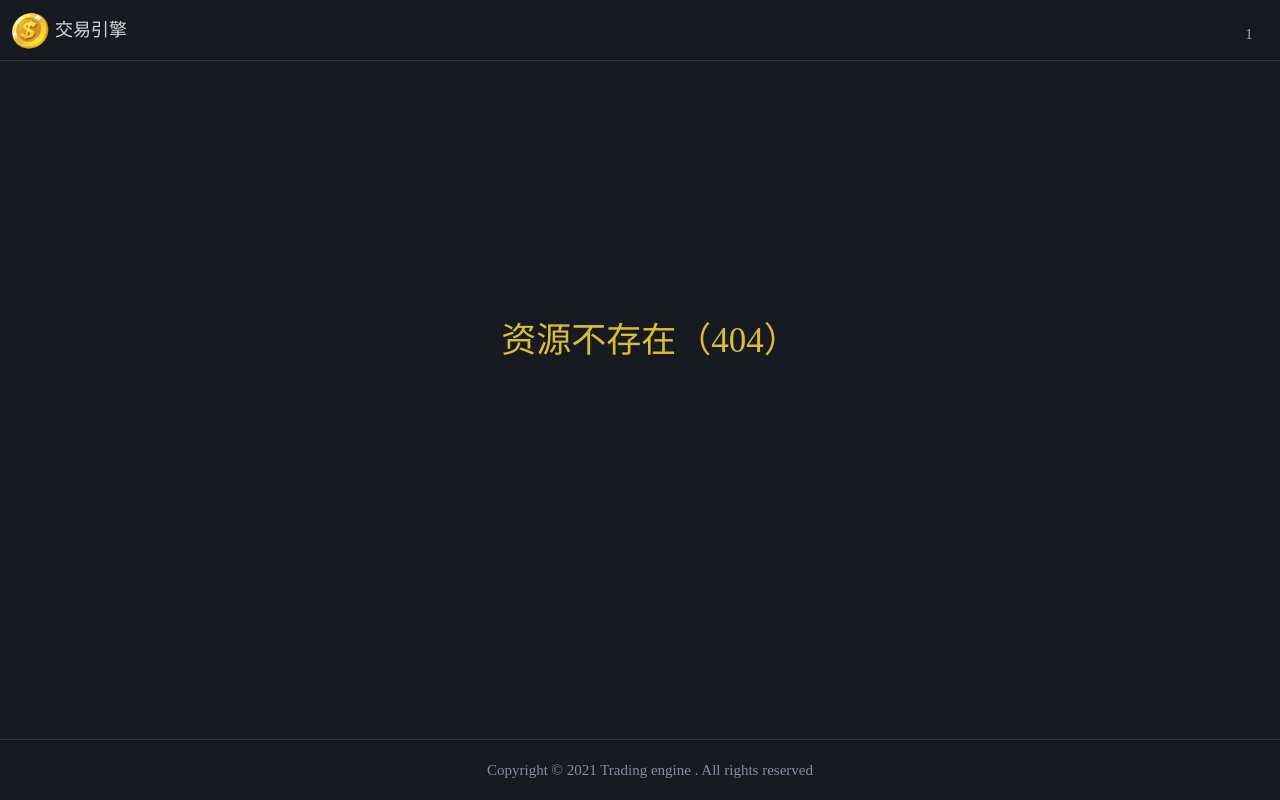
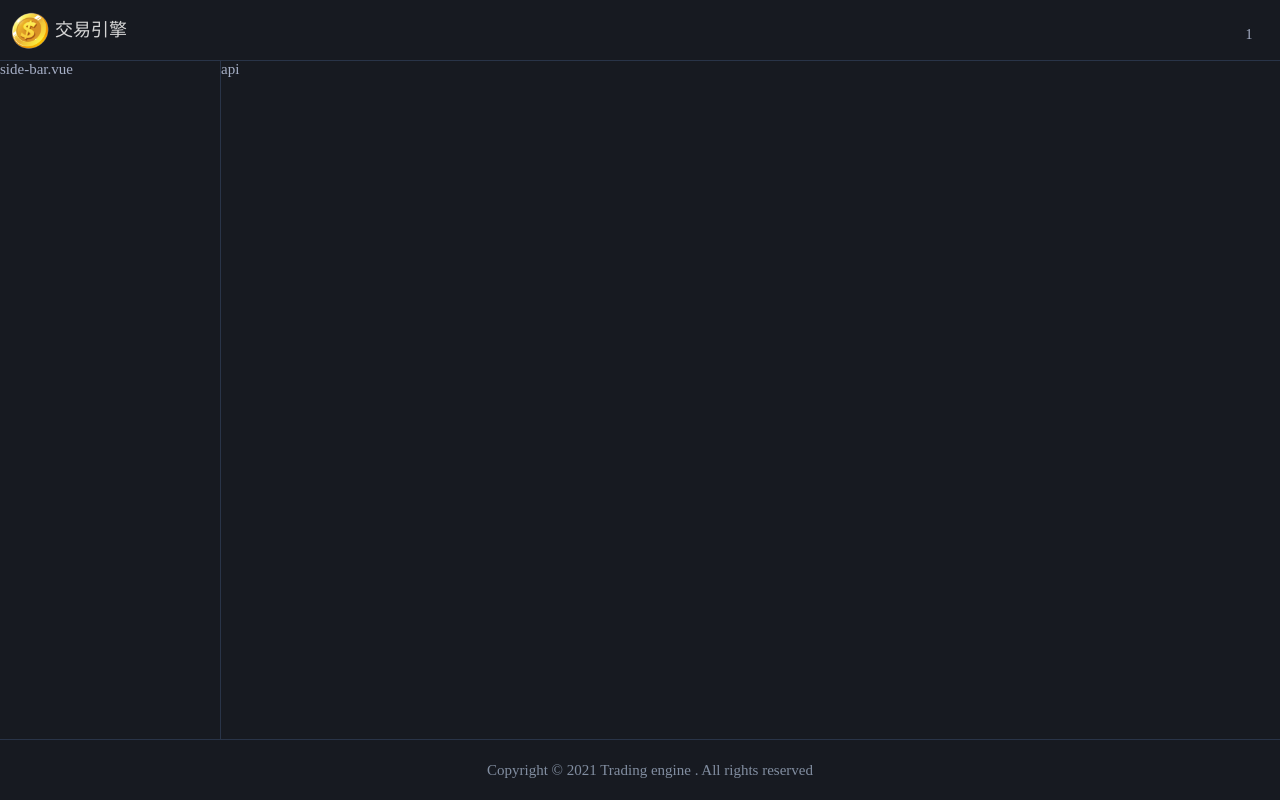
Before and after one commit to kangyonggan/trading-engine-web, a Vue app: page /user/api in a window 1280 px wide. Before the commit this address had no page. Built offline with nearby package versions, Linux system fonts and the light colour scheme; sample sign-in values are in the browser's storage; some icons are missing.

Commit message:
user layout

```diff
--- a/src/router/index.js
+++ b/src/router/index.js
@@ -3,6 +3,10 @@ import Layout from '../views/layout/layout.vue'
 import NotFound from '../views/404.vue'
 import Index from '../views/index.vue'
 import Login from '../views/login.vue'
+import UserLayout from '../views/user/layout.vue'
+import UserIndex from '../views/user/index.vue'
+import UserSecurity from '../views/user/security/index.vue'
+import UserApi from '../views/user/api/index.vue'
 
 const routes = [
   {
@@ -22,6 +26,36 @@ const routes = [
         meta: {
           title: '登录'
         }
+      },
+      {
+        path: 'user',
+        component: UserLayout,
+        children: [
+          {
+            path: '',
+            component: UserIndex,
+            meta: {
+              title: '账户总览',
+              authorization: true
+            }
+          },
+          {
+            path: 'security',
+            component: UserSecurity,
+            meta: {
+              title: '账户安全',
+              authorization: true
+            }
+          },
+          {
+            path: 'api',
+            component: UserApi,
+            meta: {
+              title: 'API管理',
+              authorization: true
+            }
+          },
+        ]
       },
       {
         path: '/:catchAll(.*)',
--- a/src/views/layout/layout.vue
+++ b/src/views/layout/layout.vue
@@ -7,7 +7,7 @@
           <component :is="Component" />
         </keep-alive>
       </router-view>
-      <div style="height: 60px" />
+      <div style="height: 60px;clear: both" />
     </div>
     <Footer />
   </div>
--- a/src/views/layout/navbar.vue
+++ b/src/views/layout/navbar.vue
@@ -29,6 +29,27 @@
           <template #dropdown>
             <el-dropdown-menu>
               <el-dropdown-item
+                command="/user"
+              >
+                <el-icon><avatar /></el-icon>账户总览
+              </el-dropdown-item>
+              <el-dropdown-item
+                command="/user/security"
+              >
+                <el-icon><setting /></el-icon>账户安全
+              </el-dropdown-item>
+              <el-dropdown-item
+                command="/user/api"
+              >
+                <el-icon><set-up /></el-icon>API管理
+              </el-dropdown-item>
+              <el-dropdown-item
+                divided
+                command="/login"
+              >
+                <el-icon><Switch /></el-icon>切换账号
+              </el-dropdown-item>
+              <el-dropdown-item
                 command="logout"
               >
                 <el-icon><switch-button /></el-icon>退出登录
@@ -56,10 +77,10 @@
 </template>
 
 <script>
-import { ArrowDown, SwitchButton } from '@element-plus/icons'
+import { ArrowDown, SwitchButton, Switch, Setting, SetUp, Avatar } from '@element-plus/icons'
 
 export default {
-  components: { ArrowDown, SwitchButton },
+  components: { ArrowDown, SwitchButton, Switch, Setting, SetUp, Avatar },
   data() {
     return {
       currentUrl: '/'
--- a/src/views/login.vue
+++ b/src/views/login.vue
@@ -36,7 +36,7 @@
             >
               <template #prepend>
                 <el-icon>
-                  <Cellphone />
+                  <Iphone />
                 </el-icon>
               </template>
             </el-input>
@@ -114,10 +114,10 @@
 
 <script>
 import Md5 from 'js-md5'
-import {Cellphone, Lock, CircleCheck} from '@element-plus/icons'
+import {Iphone, Lock, CircleCheck} from '@element-plus/icons'
 
 export default {
-  components: {Cellphone, Lock, CircleCheck},
+  components: {Iphone, Lock, CircleCheck},
   data() {
     return {
       loading: false,
@@ -199,6 +199,8 @@ export default {
         if (this.params.loginType === 'BY_PWD') {
           params.verifyCode = undefined
           params.password = Md5(params.password)
+        } else {
+          params.password = undefined
         }
         this.axios.post('/v1/user/login', params).then(data => {
           this.$store.commit('setUserInfo', data)
--- /dev/null
+++ b/src/views/user/api/index.vue
@@ -0,0 +1,5 @@
+<template>
+  <div>
+    api
+  </div>
+</template>
--- /dev/null
+++ b/src/views/user/index.vue
@@ -0,0 +1,5 @@
+<template>
+  <div>
+    user index
+  </div>
+</template>
--- /dev/null
+++ b/src/views/user/layout.vue
@@ -0,0 +1,36 @@
+<template>
+  <div class="user-layout">
+    <side-bar class="side-bar" />
+    <div class="main-content">
+      <router-view v-slot="{ Component }">
+        <keep-alive>
+          <component :is="Component" />
+        </keep-alive>
+      </router-view>
+    </div>
+  </div>
+</template>
+
+<script>
+import SideBar from "./side-bar"
+
+export default {
+  components: {SideBar}
+}
+</script>
+
+<style lang="scss" scoped>
+.user-layout {
+  .side-bar {
+    width: 220px;
+    float: left;
+  }
+
+  .main-content {
+    width: calc(100% - 221px);
+    float: left;
+    min-height: calc(100vh - 122px);
+    border-left: 1px solid var(--app-border-color);
+  }
+}
+</style>
--- /dev/null
+++ b/src/views/user/security/index.vue
@@ -0,0 +1,5 @@
+<template>
+  <div>
+    user security
+  </div>
+</template>
--- /dev/null
+++ b/src/views/user/side-bar.vue
@@ -0,0 +1,5 @@
+<template>
+  <div>
+    side-bar.vue
+  </div>
+</template>
--- a/vue.config.js
+++ b/vue.config.js
@@ -2,7 +2,7 @@ module.exports = {
   devServer: {
     port: 8085,
     proxy: {
-      '/api': {
+      '^/api': {
         target: "http://127.0.0.1:8080",
         changeOrigin: true,
         pathRewrite: {
```
